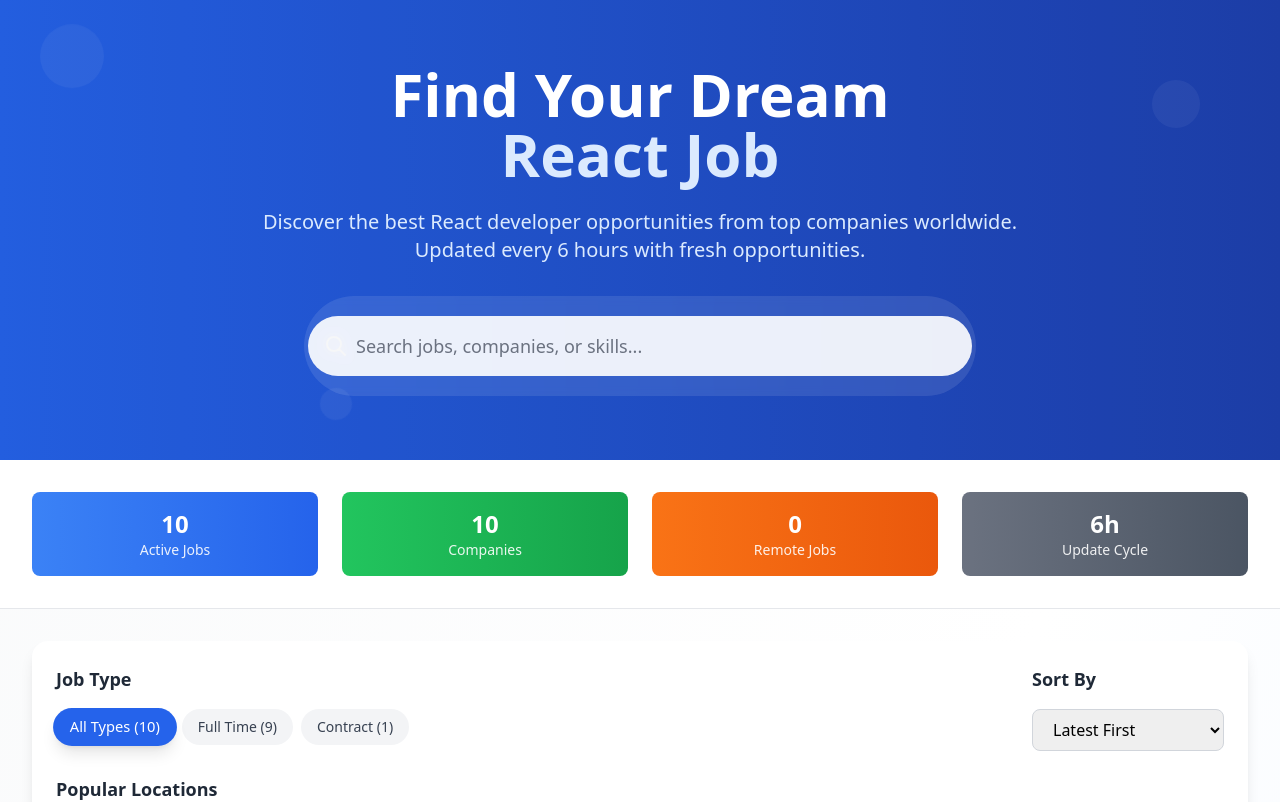
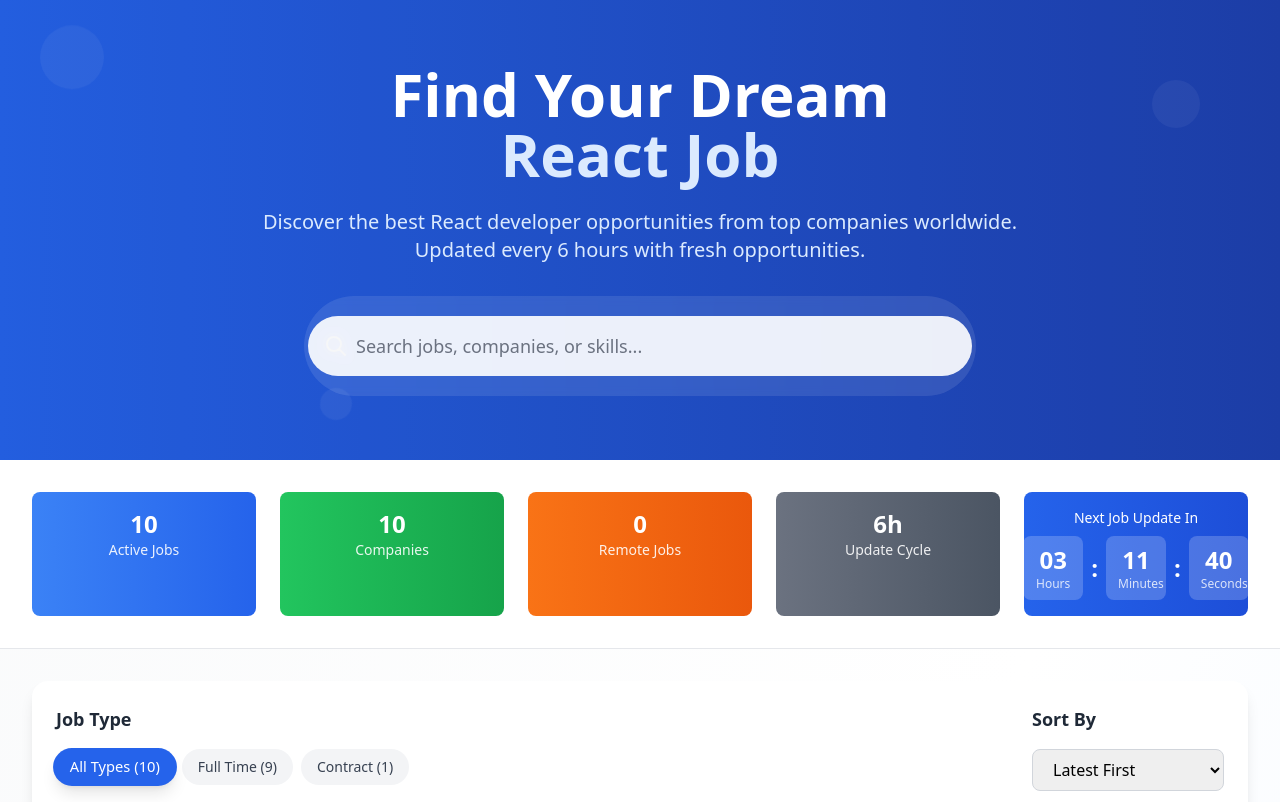
Before and after one commit to VimalThapliyal/job-board, a Next.js app: page / in a window 1280 px wide. Shown: the top 802 px of the page. Built offline with nearby package versions, Linux system fonts and the light colour scheme.

Commit message:
Add countdown timer for next job update cycle - shows time until next 6-hour update

```diff
--- a/src/app/page.tsx
+++ b/src/app/page.tsx
@@ -5,6 +5,78 @@
 import SearchBar from "@/components/SearchBar";
 import FilterBar from "@/components/FilterBar";
 import { Job } from "@/types/job";
+
+// Countdown Timer Component
+function CountdownTimer() {
+  const [timeLeft, setTimeLeft] = useState({
+    hours: 0,
+    minutes: 0,
+    seconds: 0,
+  });
+
+  useEffect(() => {
+    const calculateTimeLeft = () => {
+      const now = new Date();
+      const nextUpdate = new Date();
+
+      // Set next update to the next 6-hour mark (00:00, 06:00, 12:00, 18:00)
+      const currentHour = now.getHours();
+      const nextHour = Math.ceil(currentHour / 6) * 6;
+      nextUpdate.setHours(nextHour, 0, 0, 0);
+
+      // If we're past the last 6-hour mark of the day, go to next day
+      if (nextHour >= 24) {
+        nextUpdate.setDate(nextUpdate.getDate() + 1);
+        nextUpdate.setHours(0, 0, 0, 0);
+      }
+
+      const difference = nextUpdate.getTime() - now.getTime();
+
+      if (difference > 0) {
+        const hours = Math.floor(difference / (1000 * 60 * 60));
+        const minutes = Math.floor(
+          (difference % (1000 * 60 * 60)) / (1000 * 60)
+        );
+        const seconds = Math.floor((difference % (1000 * 60)) / 1000);
+
+        setTimeLeft({ hours, minutes, seconds });
+      }
+    };
+
+    calculateTimeLeft();
+    const timer = setInterval(calculateTimeLeft, 1000);
+
+    return () => clearInterval(timer);
+  }, []);
+
+  return (
+    <div className="bg-gradient-to-r from-blue-600 to-blue-700 rounded-lg p-4 text-white text-center">
+      <div className="text-sm font-medium mb-2">Next Job Update In</div>
+      <div className="flex justify-center items-center gap-2">
+        <div className="bg-white/20 rounded-lg px-3 py-2 min-w-[60px]">
+          <div className="text-2xl font-bold">
+            {timeLeft.hours.toString().padStart(2, "0")}
+          </div>
+          <div className="text-xs opacity-80">Hours</div>
+        </div>
+        <div className="text-2xl font-bold">:</div>
+        <div className="bg-white/20 rounded-lg px-3 py-2 min-w-[60px]">
+          <div className="text-2xl font-bold">
+            {timeLeft.minutes.toString().padStart(2, "0")}
+          </div>
+          <div className="text-xs opacity-80">Minutes</div>
+        </div>
+        <div className="text-2xl font-bold">:</div>
+        <div className="bg-white/20 rounded-lg px-3 py-2 min-w-[60px]">
+          <div className="text-2xl font-bold">
+            {timeLeft.seconds.toString().padStart(2, "0")}
+          </div>
+          <div className="text-xs opacity-80">Seconds</div>
+        </div>
+      </div>
+    </div>
+  );
+}
 
 export default function Home() {
   const [jobs, setJobs] = useState<Job[]>([]);
@@ -209,10 +281,10 @@
         <div className="absolute bottom-10 left-1/4 w-8 h-8 bg-white/5 rounded-full animate-spin"></div>
       </div>
 
-      {/* Stats Section */}
+      {/* Stats Section with Countdown Timer */}
       <div className="bg-white/90 backdrop-blur-sm border-b border-gray-200">
         <div className="max-w-7xl mx-auto px-4 sm:px-6 lg:px-8 py-8">
-          <div className="grid grid-cols-2 md:grid-cols-4 gap-6 text-center">
+          <div className="grid grid-cols-1 md:grid-cols-5 gap-6 text-center">
             <div className="bg-gradient-to-r from-blue-500 to-blue-600 rounded-lg p-4 text-white">
               <div className="text-2xl font-bold">{jobs.length}</div>
               <div className="text-sm opacity-90">Active Jobs</div>
@@ -236,6 +308,9 @@
             <div className="bg-gradient-to-r from-gray-500 to-gray-600 rounded-lg p-4 text-white">
               <div className="text-2xl font-bold">6h</div>
               <div className="text-sm opacity-90">Update Cycle</div>
+            </div>
+            <div className="md:col-span-1">
+              <CountdownTimer />
             </div>
           </div>
         </div>
```
